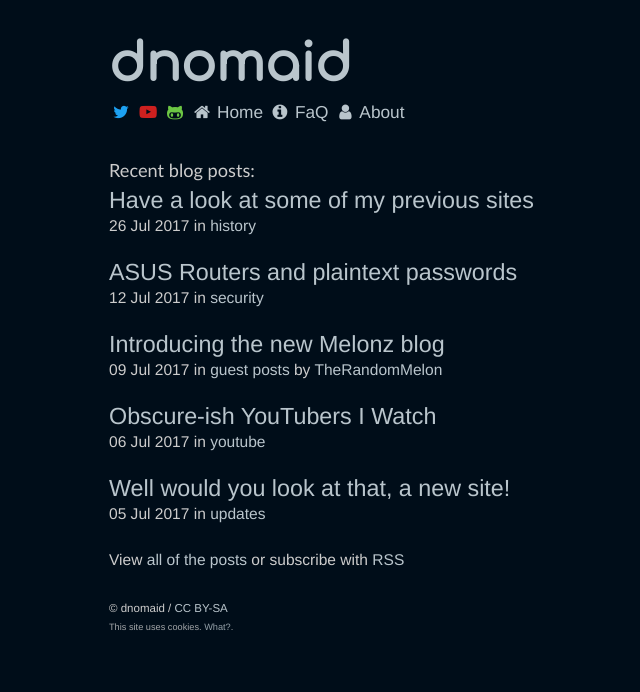
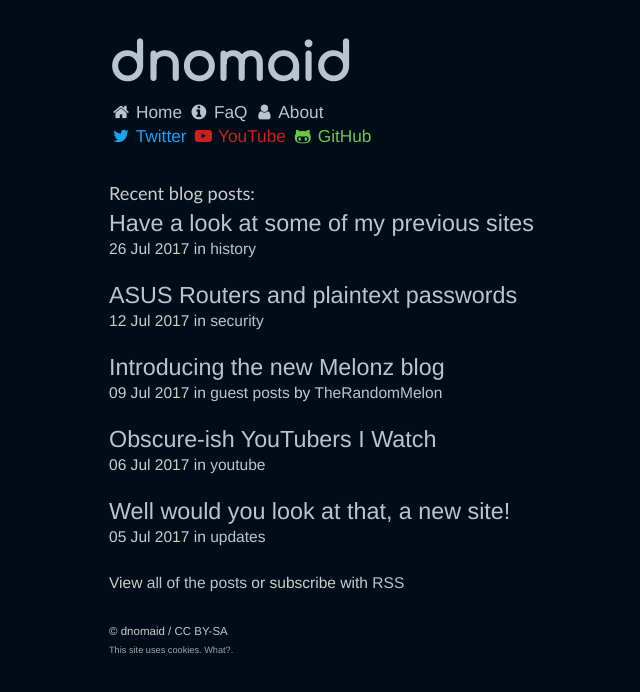
Before and after one commit to tomfishemoji/tomfishemoji.github.io, a Jekyll site: the page built from index.html, in a window 1280 px wide. Shown: the top 692 px of the page, without its empty margins (147-787 px from the left). Built offline with Jekyll 4.4.1, drawn with Linux system fonts in a browser that asks for light colours.

Commit message:
update menu

```diff
--- a/_includes/head.html
+++ b/_includes/head.html
@@ -44,12 +44,11 @@
   <div id="header">
       <h1><a href="/">dnomaid</a></h1>
       <p id="menu">
-        <a href="{{ site.twitter }}" class="social-lnk tw" title="Twitter"><i class="fa fa-twitter fa-fw twitter"></i></a>
-        <a href="{{ site.youtube }}" class="social-lnk yt" title="YouTube"><i class="fa fa-youtube fa-fw youtube"></i></a>
-        <a href="{{ site.github }}" class="social-lnk gh" title="GitHub"><i class="fa fa-github fa-fw github"></i></a>
-        <a href="/" class="page-lnk hme" title="Home"><i class="fa fa-home fa-fw"></i> Home</a>
-        <a href="/faq.html" class="page-lnk faq" title="Frequently Asked Questions"><i class="fa fa-info fa-fw"></i> FaQ</a>
-        <a href="/about.html" class="page-lnk abo" title="About"><i class="fa fa-person fa-fw"></i> About</a>
-        <!-- <a onclick="alert('My email is simply {{ site.email }}. If you are a YouTube MCN, web design company, con-artist or anything similar, there\'s no point emailing me; I\'m not interested.');" href="#" class="page-lnk con"><i class="fa fa-mail fa-fw"></i> Contact</a> -->
+		<a href="/" class="page-lnk hme" title="Home"><i class="fa fa-home fa-fw"></i> Home</a>
+		<a href="/faq.html" class="page-lnk faq" title="Frequently Asked Questions"><i class="fa fa-info fa-fw"></i> FaQ</a>
+		<a href="/about.html" class="page-lnk abo" title="About"><i class="fa fa-person fa-fw"></i> About</a><br>
+		<a href="{{ site.twitter }}" class="social-lnk twitter" title="Twitter"><i class="fa fa-twitter fa-fw twitter"></i> Twitter</a>
+		<a href="{{ site.youtube }}" class="social-lnk youtube" title="YouTube"><i class="fa fa-youtube fa-fw youtube"></i> YouTube</a>
+		<a href="{{ site.github }}" class="social-lnk github" title="GitHub"><i class="fa fa-github fa-fw github"></i> GitHub</a>
     </p>
   </div>
```
